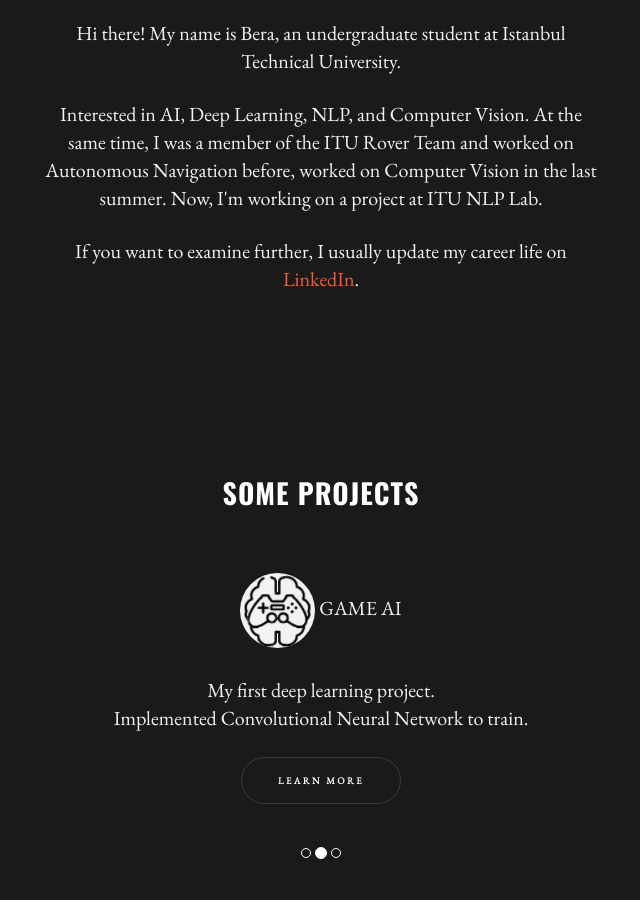
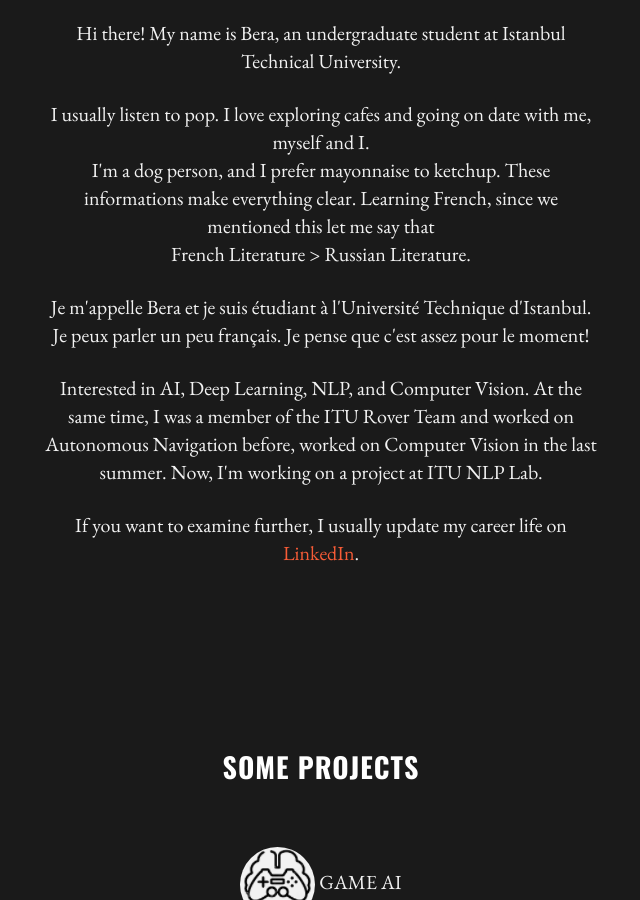
Before and after one commit to Supomera/omer-bera, a plain HTML site: page index.html in a window 1280 px wide. Shown: the part 856-1756 px from the top of the page, without its empty margins (319-959 px from the left). Drawn offline with nearby package versions, Linux system fonts and the light colour scheme.

Commit message:
new updatess

```diff
--- a/index.html
+++ b/index.html
@@ -82,6 +82,10 @@
         <!-- INTRO INFORMATIO-->
         <div class="col-lg-6 col-lg-offset-3">
           <p>Hi there! My name is Bera, an undergraduate student at Istanbul Technical University. </p>
+
+          <p>I usually listen to pop. I love exploring cafes and going on date with me, myself and I. <br> I'm a dog person, and I prefer mayonnaise to ketchup. These informations make everything clear. Learning French, since we mentioned this let me say that <br> French Literature > Russian Literature. </p>
+
+          <p>Je m'appelle Bera et je suis étudiant à l'Université Technique d'Istanbul. Je peux parler un peu français. Je pense que c'est assez pour le moment! </p>
           <p>Interested in AI, Deep Learning, NLP, and Computer Vision. At the same time, I was a member of the ITU Rover Team and worked on Autonomous Navigation before, worked on Computer Vision in the last summer. Now, I'm working on a project at ITU NLP Lab. </p>
           <p>If you want to examine further, I usually update my career life on <a href="https://www.linkedin.com/in/omerbera/">LinkedIn</a>.</p>
         </div>
```
